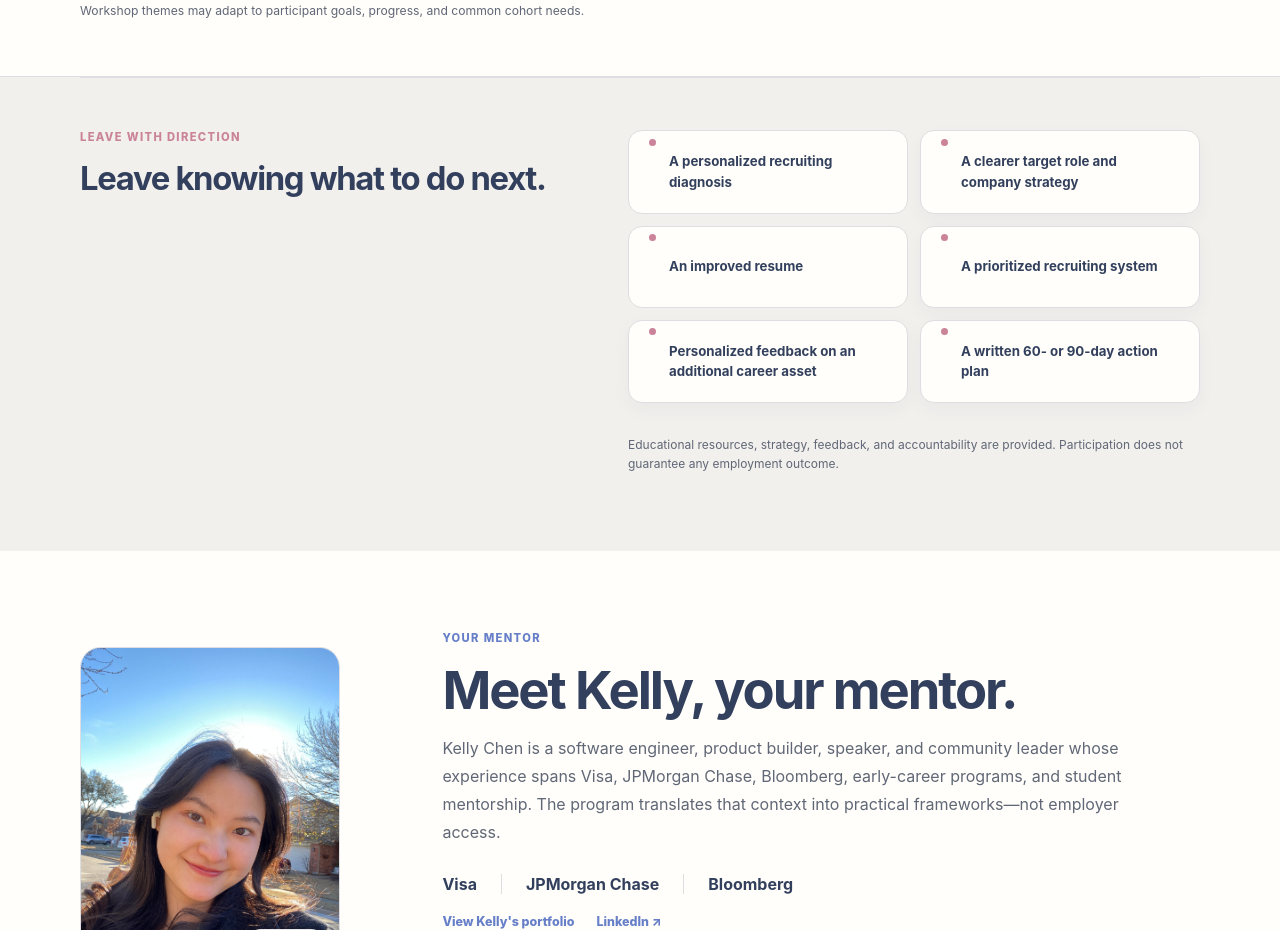
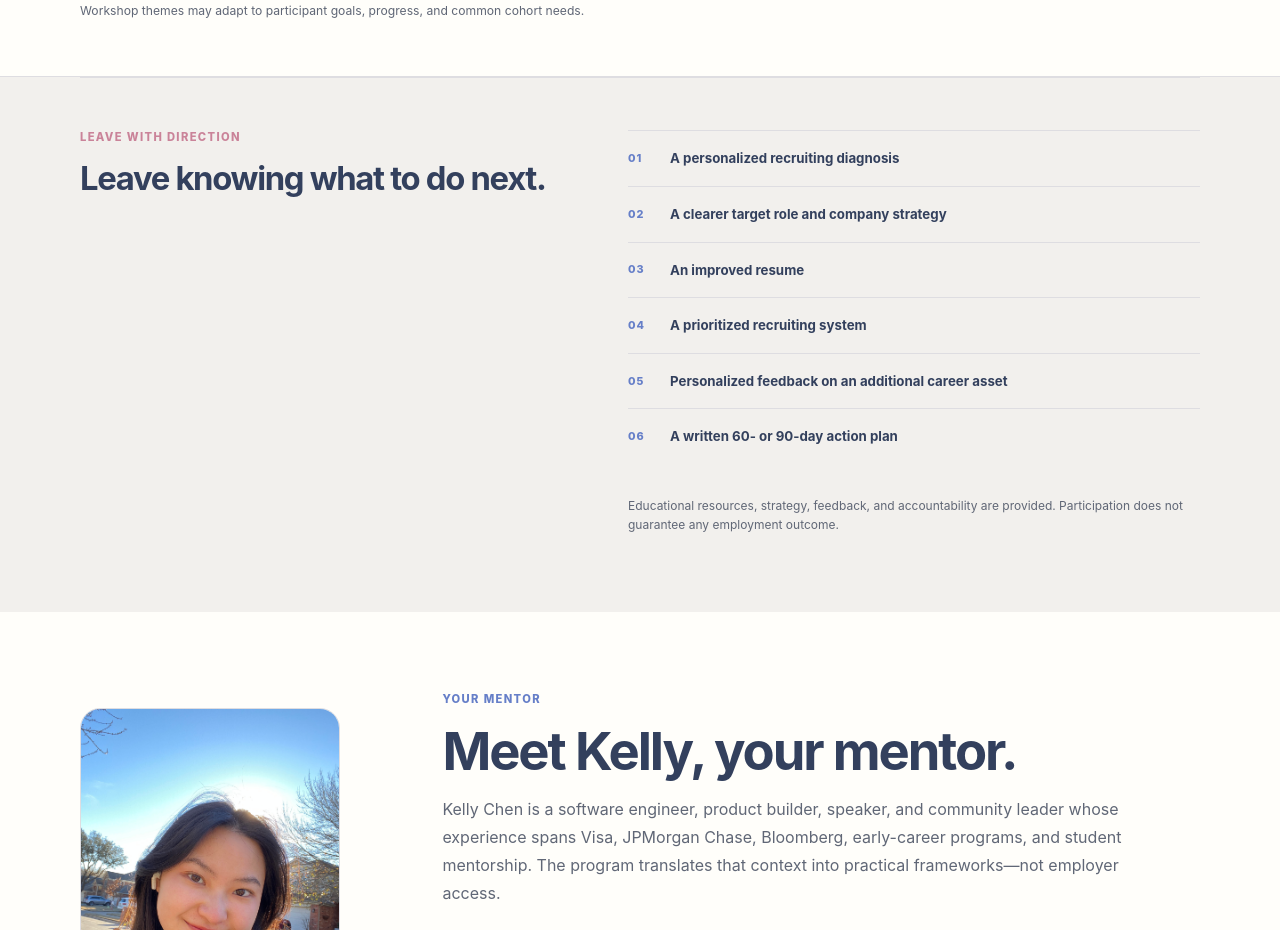
Before and after one commit to kelly0921/recruiting-season-accelerator-application, a React (Vite) app: page / in a window 1280 px wide. Shown: the part 3440-4370 px from the top of the page. Built offline with nearby package versions, Linux system fonts and the light colour scheme.

Commit message:
Redesign outcomes as numbered list

```diff
--- a/src/styles.css
+++ b/src/styles.css
@@ -4427,3 +4427,51 @@ body {
     margin-top: 14px;
   }
 }
+
+/* Outcomes read as an editorial checklist, not a grid of dotted cards. */
+.outcome-list {
+  grid-template-columns: minmax(0, 1fr);
+  gap: 0;
+  overflow: visible;
+  border: 0;
+  border-top: 1px solid var(--line);
+  border-radius: 0;
+  background: transparent;
+  counter-reset: program-outcomes;
+}
+
+.outcome-list li,
+.outcome-list li:nth-child(2n),
+.outcome-list li:nth-last-child(-n + 2) {
+  display: grid;
+  min-height: 0;
+  grid-template-columns: 42px minmax(0, 1fr);
+  align-items: center;
+  border: 0;
+  border-bottom: 1px solid var(--line);
+  border-radius: 0;
+  background: transparent;
+  box-shadow: none;
+  padding: 17px 0;
+  color: var(--navy);
+  font-weight: 680;
+  counter-increment: program-outcomes;
+}
+
+.outcome-list li:last-child {
+  border-bottom: 0;
+}
+
+.outcome-list li::before {
+  position: static;
+  width: auto;
+  height: auto;
+  border-radius: 0;
+  background: transparent;
+  color: var(--blue);
+  content: counter(program-outcomes, decimal-leading-zero);
+  font-size: 0.68rem;
+  font-weight: 800;
+  letter-spacing: 0.08em;
+  line-height: 1;
+}
```
